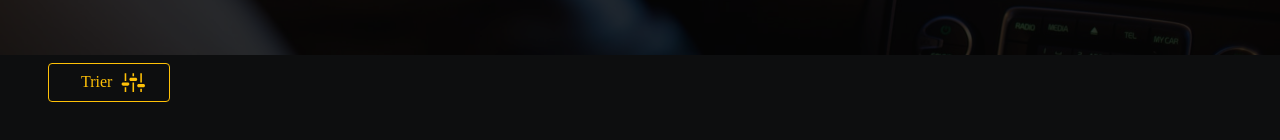
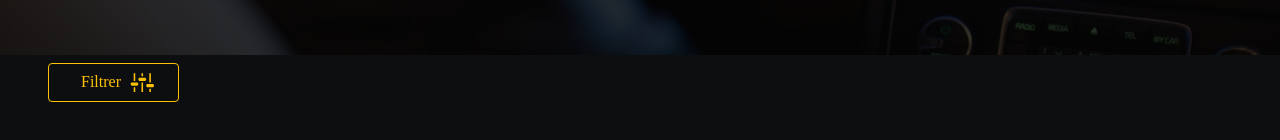
Before and after one commit to jsebbari/j-rent-cars, a React (Create React App) app: page /vehicules in a window 1280 px wide. Shown: the part 245-385 px from the top of the page. Built offline with nearby package versions, Linux system fonts and the light colour scheme; a web font is replaced by a local one.

Commit message:
ajout bouton supprimer filtrer

```diff
--- a/src/components/FilterCategories.jsx
+++ b/src/components/FilterCategories.jsx
@@ -2,40 +2,45 @@ import "../styles/FilterCategories.css"
 import {Dropdown} from'react-bootstrap'
 import {GoSettings} from "react-icons/go";
 
-function FilterCategories({displayedData,setDisplayedData}) {
+function FilterCategories({displayedData,setDisplayedData, filterData, setFilterData}) {
+
+
+    const mapDatas = filterData.length === 0 ? displayedData : filterData;
 
 function descendingOrder() {
 
-    const descendingListFilter= [...displayedData].sort((a, b) => {
+    const descendingListFilter= [...mapDatas].sort((a, b) => {
         return b.price - a.price;
     });
 
-    setDisplayedData(descendingListFilter)
+    setFilterData(descendingListFilter)
 
 }
 
 function ascendingOrder() {
-    const ascendingListFilter= [...displayedData].sort((a, b) => {
+    const ascendingListFilter= [...mapDatas].sort((a, b) => {
         return a.price - b.price;
     });
 
 
-    setDisplayedData(ascendingListFilter)
+    setFilterData(ascendingListFilter)
 }
 
 
+const removeFilters = filterData.length !== 0 && <Dropdown.Item onClick={()=>setFilterData([])} className="text-danger" >Effacer filtres</Dropdown.Item>
   return (
 
 
 <Dropdown className='align-self-md-start align-self-sm-center mx-md-5 mt-2'>
         <Dropdown.Toggle  variant="outline-warning" id="dropdown-basic" className=' d-flex justify-content-center px-4 w-auto' >
-            <span className='mx-2'>Trier</span>
+            <span className='mx-2'>Filtrer</span>
             <GoSettings size={25} />
-        </Dropdown.Toggle>
+</Dropdown.Toggle>
 
         <Dropdown.Menu  align="start">
             <Dropdown.Item onClick={ascendingOrder} >Du moins cher au plus cher</Dropdown.Item>
             <Dropdown.Item onClick={descendingOrder} >Du plus cher au moins cher</Dropdown.Item>
+           {removeFilters}
         </Dropdown.Menu>
 </Dropdown>
 
--- a/src/screens/Products.jsx
+++ b/src/screens/Products.jsx
@@ -10,6 +10,7 @@ import FilterCategories from "../components/FilterCategories"
 function Products() {
 
     const [displayedData, setDisplayedData] = useState(cars)
+    const [filterData, setFilterData] = useState([])
 
 
 
@@ -18,9 +19,10 @@ function Products() {
 // }, [])
 
 
+const mapDatas = filterData.length === 0 ? displayedData : filterData;
 
 
-   const listCars= displayedData.map (car => {
+   const listCars= mapDatas.map (car => {
         return  <Car
                 key={uuid()}
                 marque={car.marque}
@@ -40,7 +42,7 @@ function Products() {
 
             </div>
 
-            <FilterCategories displayedData={displayedData} setDisplayedData = {setDisplayedData} />
+            <FilterCategories displayedData={displayedData} setDisplayedData = {setDisplayedData} filterData={filterData} setFilterData={setFilterData}/>
                 <div className="cars">
                     {listCars}
                 </div>
```
